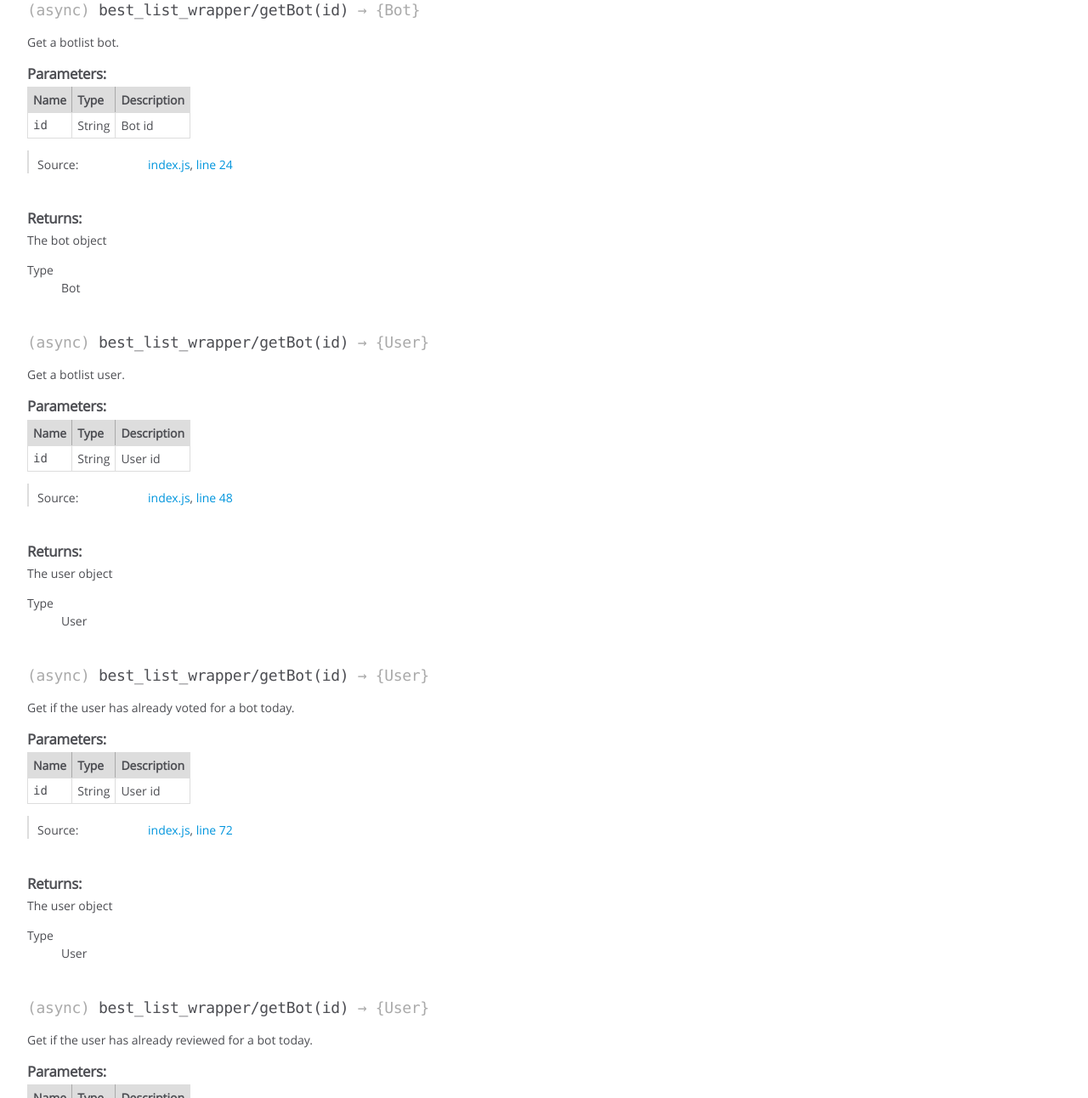
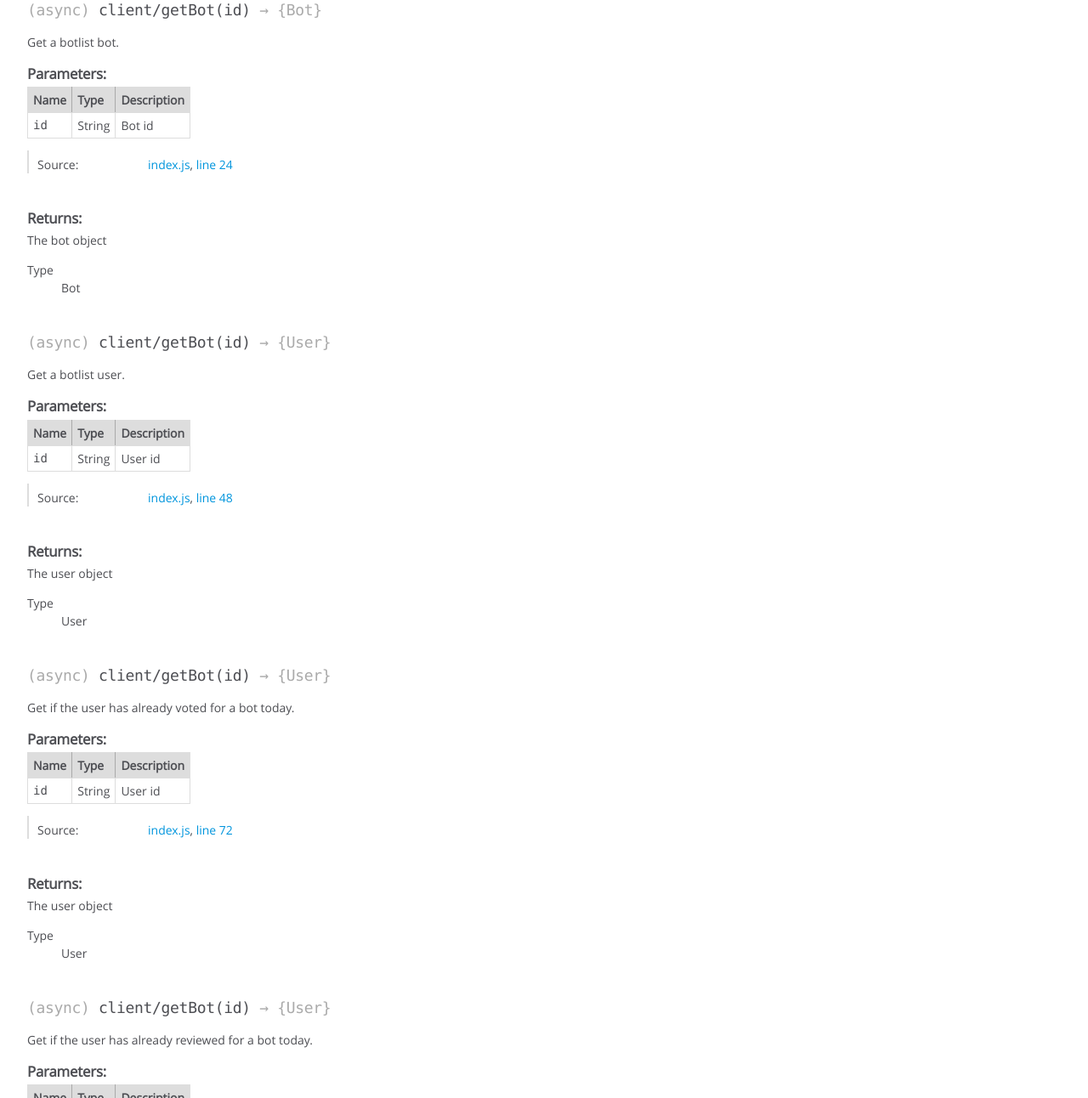
Before and after one commit to euandrelucas/bestlist, a website: page docs/global.html in a window 1280 px wide. Shown: the part 423-1715 px from the top of the page at 85% size. Drawn offline with Linux system fonts and the light colour scheme.

Commit message:
Final version

```diff
--- a/docs/global.html
+++ b/docs/global.html
@@ -170,7 +170,7 @@
 
 
 
-    <h4 class="name" id="best_list_wrapper/getBot"><span class="type-signature">(async) </span>best_list_wrapper/getBot<span class="signature">(id)</span><span class="type-signature"> &rarr; {Bot}</span></h4>
+    <h4 class="name" id="client/getBot"><span class="type-signature">(async) </span>client/getBot<span class="signature">(id)</span><span class="type-signature"> &rarr; {Bot}</span></h4>
 
 
 
@@ -329,7 +329,7 @@
 
 
 
-    <h4 class="name" id="best_list_wrapper/getBot"><span class="type-signature">(async) </span>best_list_wrapper/getBot<span class="signature">(id)</span><span class="type-signature"> &rarr; {User}</span></h4>
+    <h4 class="name" id="client/getBot"><span class="type-signature">(async) </span>client/getBot<span class="signature">(id)</span><span class="type-signature"> &rarr; {User}</span></h4>
 
 
 
@@ -488,7 +488,7 @@
 
 
 
-    <h4 class="name" id="best_list_wrapper/getBot"><span class="type-signature">(async) </span>best_list_wrapper/getBot<span class="signature">(id)</span><span class="type-signature"> &rarr; {User}</span></h4>
+    <h4 class="name" id="client/getBot"><span class="type-signature">(async) </span>client/getBot<span class="signature">(id)</span><span class="type-signature"> &rarr; {User}</span></h4>
 
 
 
@@ -647,7 +647,7 @@
 
 
 
-    <h4 class="name" id="best_list_wrapper/getBot"><span class="type-signature">(async) </span>best_list_wrapper/getBot<span class="signature">(id)</span><span class="type-signature"> &rarr; {User}</span></h4>
+    <h4 class="name" id="client/getBot"><span class="type-signature">(async) </span>client/getBot<span class="signature">(id)</span><span class="type-signature"> &rarr; {User}</span></h4>
 
 
 
@@ -816,13 +816,13 @@
 </div>
 
 <nav>
-    <h2><a href="index.html">Home</a></h2><h3>Global</h3><ul><li><a href="global.html#best_list_wrapper/getBot">best_list_wrapper/getBot</a></li><li><a href="global.html#BestListWrapper">BestListWrapper</a></li></ul>
+    <h2><a href="index.html">Home</a></h2><h3>Global</h3><ul><li><a href="global.html#BestListWrapper">BestListWrapper</a></li><li><a href="global.html#client/getBot">client/getBot</a></li></ul>
 </nav>
 
 <br class="clear">
 
 <footer>
-    Documentation generated by <a href="https://github.com/jsdoc/jsdoc">JSDoc 3.6.7</a> on Mon Nov 22 2021 07:53:18 GMT-0300 (Horário Padrão de Brasília)
+    Documentation generated by <a href="https://github.com/jsdoc/jsdoc">JSDoc 3.6.7</a> on Mon Nov 22 2021 07:55:10 GMT-0300 (Horário Padrão de Brasília)
 </footer>
 
 <script> prettyPrint(); </script>
```
Also changed, not shown: docs/index.html (+2 -2 lines), docs/index.js.html (+6 -6 lines), index.ts (+5 -5 lines), dist/index.d.ts, dist/index.js.
